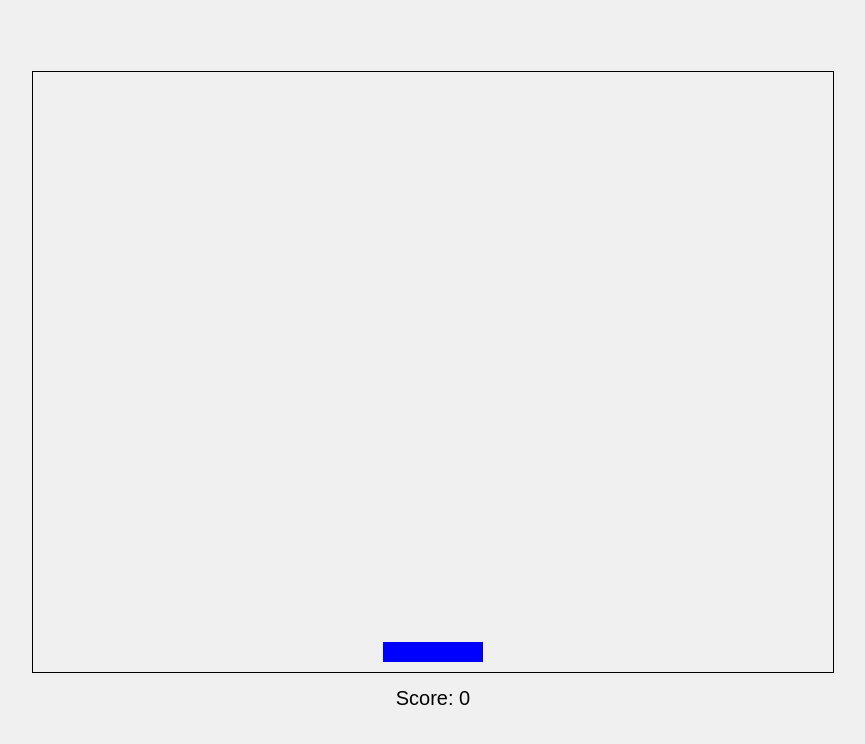
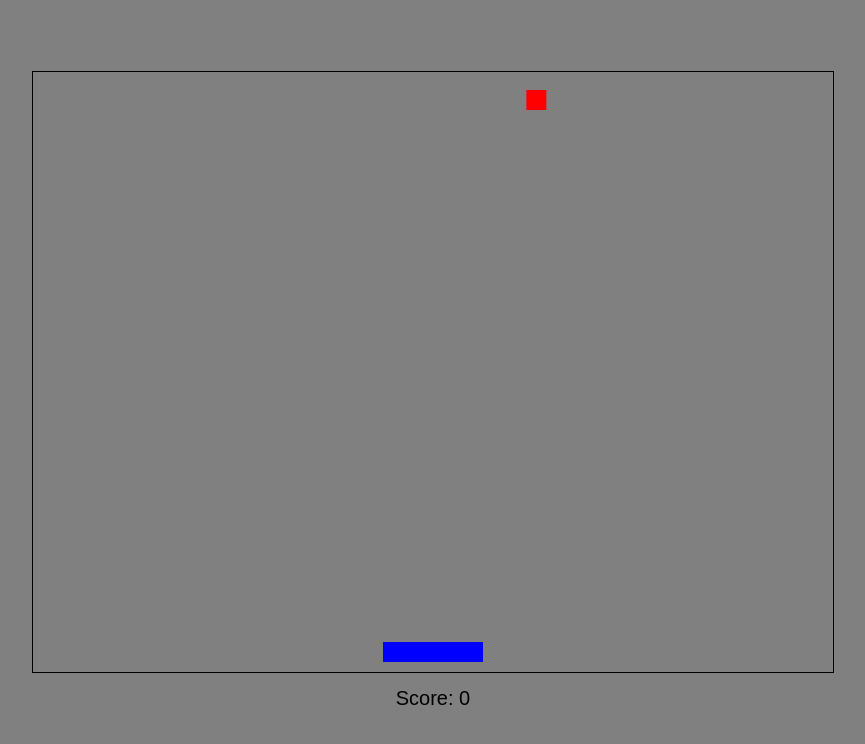
Before and after one commit to wakariyasuku/GitHub-Actions-Practice, a plain HTML site: page Frontend/index.html in a window 1280 px wide. Shown: the whole page, without its empty margins (207-1072 px from the left). Drawn offline with Linux system fonts and the light colour scheme.

Commit message:
fruits catch game color grey

```diff
--- a/Frontend/scripts.js
+++ b/Frontend/scripts.js
@@ -8,10 +8,12 @@ const basket = {
     dx: 0
 };
 
-const fruit = {
+let fruit = {
     width: 20,
     height: 20,
-    speed: 2
+    speed: 2,
+    x: Math.random() * (canvas.width - 20),
+    y: 0
 };
 
 let score = 0;
@@ -49,8 +51,7 @@ function moveFruit() {
     fruit.y += fruit.speed;
 
     if (fruit.y + fruit.height > canvas.height) {
-        fruit.x = Math.random() * (canvas.width - fruit.width);
-        fruit.y = 0;
+        resetFruit();
     }
 
     if (
@@ -60,9 +61,13 @@ function moveFruit() {
     ) {
         score++;
         document.getElementById('score').textContent = score;
-        fruit.x = Math.random() * (canvas.width - fruit.width);
-        fruit.y = 0;
+        resetFruit();
     }
+}
+
+function resetFruit() {
+    fruit.x = Math.random() * (canvas.width - fruit.width);
+    fruit.y = 0;
 }
 
 function clearCanvas() {
--- a/Frontend/styles.css
+++ b/Frontend/styles.css
@@ -3,7 +3,7 @@ body {
     justify-content: center;
     align-items: center;
     height: 100vh;
-    background-color: #f0f0f0;
+    background-color: grey;
     font-family: Arial, sans-serif;
     margin: 0;
 }
```
